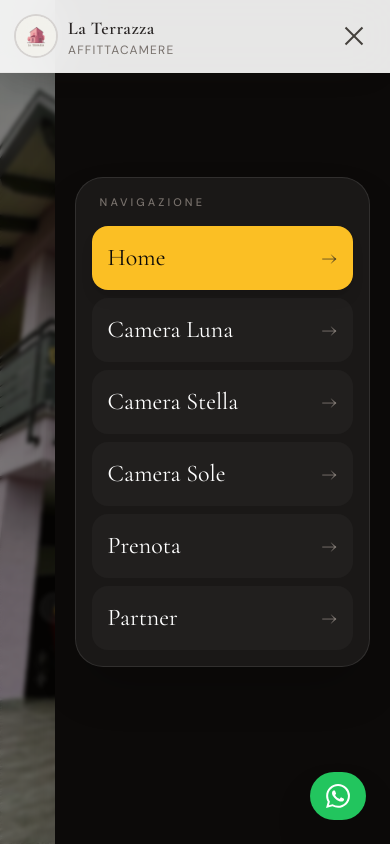
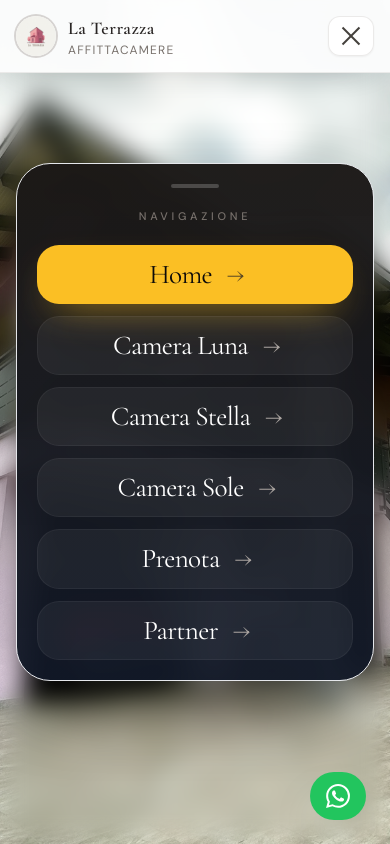
Before and after one commit to Manuell00/la-terrazza-web, a Next.js app: page / in a window 390 px wide. Both pictures are taken after a click on the button 354 px from the left and 36 px from the top of the page. Shown: the top 844 px of the page. Built offline with nearby package versions, Linux system fonts and the light colour scheme.

Commit message:
Refine premium mobile navigation and layout polish

```diff
--- a/src/app/page.tsx
+++ b/src/app/page.tsx
@@ -46,9 +46,9 @@ export default function HomePage() {
       <Hero />
 
       {/* Presentation */}
-      <section className="py-20 md:py-24 bg-stone-50">
+      <section className="bg-stone-50 py-20 md:py-24">
         <div className="container mx-auto px-4">
-          <div className="grid md:grid-cols-2 gap-12 md:gap-16 items-center max-w-6xl mx-auto">
+          <div className="mx-auto grid max-w-6xl items-center gap-12 md:grid-cols-2 md:gap-16">
             <AnimatedSection direction="left">
               <div className="relative">
                 <div className="group relative h-72 md:h-[460px] rounded-2xl overflow-hidden shadow-2xl">
@@ -67,17 +67,17 @@ export default function HomePage() {
               </div>
             </AnimatedSection>
 
-            <AnimatedSection direction="right">
-              <p className="text-amber-600 text-xs font-semibold tracking-widest uppercase mb-3">La nostra storia</p>
-              <h2 className="font-serif text-3xl md:text-5xl text-stone-800 leading-tight mb-5">
+            <AnimatedSection direction="right" className="text-center">
+              <p className="mb-3 text-center text-xs font-semibold uppercase tracking-widest text-amber-600">La nostra storia</p>
+              <h2 className="mb-5 text-center font-serif text-3xl leading-tight text-stone-800 md:text-5xl">
                 Un posto che<br />si sente speciale.
               </h2>
-              <div className="space-y-3 text-stone-600 leading-relaxed text-sm md:text-base">
+              <div className="mx-auto max-w-xl space-y-4 text-center text-sm leading-relaxed text-stone-600 md:text-base">
                 <p>La Terrazza nasce dall&apos;amore per questa terra. Una proprietà familiare trasformata in un luogo di accoglienza autentica, dove ogni dettaglio è stato curato per farti sentire a casa — anzi, meglio di casa.</p>
                 <p>Siamo a Cantarana, nel cuore dell&apos;Astigiano, tra i vigneti del Monferrato. Un posto dove la natura detta i ritmi e il cielo la sera è uno spettacolo.</p>
                 <p>Tre camere — Luna, Stella, Sole — tre caratteri diversi, una sola promessa: andartene con il sorriso.</p>
               </div>
-              <div className="mt-7 flex flex-wrap gap-3">
+              <div className="mt-8 flex justify-center">
                 <Link href="/prenota"
                   className="inline-flex items-center gap-2 rounded-full bg-stone-900 px-5 py-3 text-sm font-semibold text-white shadow-md transition-all duration-300 hover:-translate-y-0.5 hover:bg-stone-800 hover:shadow-lg md:bg-transparent md:px-5 md:py-2.5 md:text-sm md:text-stone-700 md:shadow-none md:ring-1 md:ring-stone-300 md:hover:bg-stone-100/70 md:hover:ring-stone-500">
                   Scopri le nostre camere →
--- a/src/components/Footer.tsx
+++ b/src/components/Footer.tsx
@@ -6,10 +6,10 @@ export default function Footer() {
   return (
     <footer className="bg-stone-900 text-stone-300">
       <div className="container mx-auto px-4 py-8 md:py-12">
-        <div className="grid grid-cols-1 gap-7 md:grid-cols-4 md:gap-8">
+        <div className="grid grid-cols-1 gap-6 md:grid-cols-4 md:gap-8">
           {/* Brand */}
-          <div className="md:col-span-1">
-            <div className="flex items-center gap-2.5 mb-2.5">
+          <div className="text-center md:col-span-1 md:text-left">
+            <div className="mb-2.5 flex items-center justify-center gap-2.5 md:justify-start">
               <div className="relative w-9 h-9 rounded-full overflow-hidden ring-2 ring-stone-600 flex-shrink-0">
                 <Image src="/images/logo/logo.jpg" alt="La Terrazza Logo" fill className="object-cover" />
               </div>
@@ -18,10 +18,10 @@ export default function Footer() {
                 <p className="text-[10px] text-stone-500 tracking-widest uppercase">Affittacamere</p>
               </div>
             </div>
-            <p className="max-w-xs text-xs text-stone-400 leading-relaxed mb-3">
+            <p className="mx-auto mb-3 max-w-[17rem] text-xs leading-relaxed text-stone-400 md:mx-0 md:max-w-xs">
               Tre camere tra i vigneti del Piemonte. Dove il tempo rallenta e l&apos;anima respira.
             </p>
-            <div className="flex gap-3">
+            <div className="flex justify-center gap-3 md:justify-start">
               <a href={siteConfig.links.instagram} target="_blank" rel="noopener noreferrer"
                 className="w-8 h-8 bg-stone-800 hover:bg-amber-600 rounded-full flex items-center justify-center transition-colors" aria-label="Instagram">
                 <svg className="w-3.5 h-3.5" fill="currentColor" viewBox="0 0 24 24">
@@ -38,7 +38,8 @@ export default function Footer() {
           </div>
 
           {/* Camere */}
-          <div className="grid grid-cols-2 gap-5 md:block">
+          <div className="rounded-[24px] border border-white/6 bg-white/[0.03] px-4 py-4">
+            <div className="grid grid-cols-2 gap-5 text-center md:block md:text-left">
             <div>
               <h4 className="text-white text-[11px] font-semibold tracking-widest uppercase mb-2.5">Camere</h4>
               <ul className="space-y-1.5">
@@ -69,28 +70,29 @@ export default function Footer() {
               ))}
               </ul>
             </div>
+            </div>
           </div>
 
           {/* Contatti */}
-          <div>
+          <div className="rounded-[24px] border border-white/6 bg-white/[0.03] px-4 py-4 text-center md:text-left">
             <h4 className="text-white text-[11px] font-semibold tracking-widest uppercase mb-2.5">Contatti</h4>
-            <ul className="space-y-1.5">
-              <li className="flex items-start gap-1.5">
+            <ul className="space-y-2">
+              <li className="flex items-start justify-center gap-1.5 md:justify-start">
                 <span className="text-amber-400 text-xs mt-0.5">📍</span>
                 <span className="text-xs text-stone-400">Cantarana (Asti), Piemonte</span>
               </li>
               <li>
-                <a href={`tel:${siteConfig.phone}`} className="text-xs text-stone-400 hover:text-white transition-colors flex items-center gap-1.5">
+                <a href={`tel:${siteConfig.phone}`} className="inline-flex items-center gap-1.5 text-xs text-stone-400 transition-colors hover:text-white">
                   <span className="text-amber-400">📞</span>Chiama ora
                 </a>
               </li>
               <li>
-                <a href={`mailto:${siteConfig.email}`} className="text-xs text-stone-400 hover:text-white transition-colors flex items-center gap-1.5 break-all">
+                <a href={`mailto:${siteConfig.email}`} className="inline-flex items-center gap-1.5 break-all text-xs text-stone-400 transition-colors hover:text-white">
                   <span className="text-amber-400">✉️</span>{siteConfig.email}
                 </a>
               </li>
             </ul>
-            <div className="mt-3 flex flex-wrap gap-1.5">
+            <div className="mt-3 flex flex-wrap justify-center gap-1.5 md:justify-start">
               <a href={siteConfig.links.booking} target="_blank" rel="noopener noreferrer"
                 className="text-[10px] bg-blue-700 text-white px-2 py-0.5 rounded-full hover:bg-blue-600 transition-colors">Booking</a>
               <a href="https://www.airbnb.it" target="_blank" rel="noopener noreferrer"
@@ -101,7 +103,7 @@ export default function Footer() {
           </div>
         </div>
 
-        <div className="mt-6 pt-4 border-t border-stone-800 flex flex-col sm:flex-row justify-between items-center gap-1.5">
+        <div className="mt-5 flex flex-col items-center justify-between gap-1.5 border-t border-stone-800 pt-3.5 sm:flex-row">
           <p className="text-[11px] text-center sm:text-left text-stone-600">© {new Date().getFullYear()} La Terrazza Affittacamere. Tutti i diritti riservati.</p>
           <p className="text-[11px] text-stone-700">Palazzasso, Cantarana (AT)</p>
         </div>
--- a/src/components/Header.tsx
+++ b/src/components/Header.tsx
@@ -28,6 +28,13 @@ export default function Header() {
 
   // Chiude il menu al cambio pagina
   useEffect(() => { setMenuOpen(false); }, [pathname]);
+
+  useEffect(() => {
+    document.body.style.overflow = menuOpen ? "hidden" : "";
+    return () => {
+      document.body.style.overflow = "";
+    };
+  }, [menuOpen]);
 
   const isActive = (href: string) =>
     href === "/" ? pathname === "/" : pathname.startsWith(href);
@@ -89,7 +96,7 @@ export default function Header() {
             {/* Hamburger — si trasforma in X, NON c'è un secondo bottone nel menu */}
             <button
               onClick={() => setMenuOpen(!menuOpen)}
-              className="lg:hidden rounded-md p-2 text-stone-700 transition-colors hover:bg-stone-100"
+              className="lg:hidden rounded-xl border border-stone-200/80 bg-white/85 p-2.5 text-stone-700 shadow-sm transition-all hover:bg-stone-100"
               aria-label={menuOpen ? "Chiudi menu" : "Apri menu"}
             >
               <div className="w-6 flex flex-col gap-1.5">
@@ -110,38 +117,47 @@ export default function Header() {
             animate={{ opacity: 1 }}
             exit={{ opacity: 0 }}
             transition={{ duration: 0.24 }}
-            className="fixed inset-0 z-40 bg-stone-950/55 backdrop-blur-[2px] lg:hidden"
+            className="fixed inset-0 z-40 bg-stone-950/78 backdrop-blur-md lg:hidden"
           >
             <motion.div
-              initial={{ opacity: 0, x: 36 }}
-              animate={{ opacity: 1, x: 0 }}
-              exit={{ opacity: 0, x: 36 }}
-              transition={{ duration: 0.28, ease: "easeOut" }}
-              className="ml-auto flex h-full w-[86vw] max-w-sm flex-col justify-center bg-stone-950 px-5 shadow-2xl"
+              initial={{ opacity: 0, y: 18, scale: 0.98 }}
+              animate={{ opacity: 1, y: 0, scale: 1 }}
+              exit={{ opacity: 0, y: 18, scale: 0.98 }}
+              transition={{ duration: 0.3, ease: "easeOut" }}
+              className="flex h-full items-center justify-center px-4"
             >
-              <div className="rounded-[28px] border border-white/10 bg-white/[0.06] p-4 shadow-2xl">
-                <p className="mb-4 px-2 text-[11px] font-medium uppercase tracking-[0.28em] text-stone-500">
+              <div className="w-full max-w-sm rounded-[34px] border border-white/12 bg-[linear-gradient(180deg,rgba(28,25,23,0.98),rgba(17,24,39,0.96))] p-5 shadow-[0_30px_80px_-25px_rgba(0,0,0,0.75)]">
+                <div className="mb-5 flex items-center justify-center">
+                  <span className="h-1 w-12 rounded-full bg-white/20" />
+                </div>
+                <p className="mb-5 text-center text-[11px] font-medium uppercase tracking-[0.34em] text-stone-500">
                   Navigazione
                 </p>
-                <div className="space-y-2">
+                <div className="space-y-3">
                   {navLinks.map((link, i) => (
                     <motion.div
                       key={link.href}
-                      initial={{ opacity: 0, x: 18 }}
-                      animate={{ opacity: 1, x: 0 }}
+                      initial={{ opacity: 0, y: 14 }}
+                      animate={{ opacity: 1, y: 0 }}
                       transition={{ delay: i * 0.05 }}
                     >
                       <Link
                         href={link.href}
                         onClick={() => setMenuOpen(false)}
-                        className={`flex items-center justify-between rounded-2xl px-4 py-4 font-serif text-2xl transition-all ${
+                        className={`group flex items-center justify-center gap-3 rounded-[22px] px-5 py-4 text-center font-serif text-[1.7rem] leading-none tracking-tight transition-all active:scale-[0.985] ${
                           isActive(link.href)
-                            ? "bg-amber-400 text-stone-950 shadow-lg"
-                            : "bg-white/[0.03] text-white hover:bg-white/[0.08]"
+                            ? "bg-amber-400 text-stone-950 shadow-[0_16px_40px_-18px_rgba(251,191,36,0.8)]"
+                            : "bg-white/[0.05] text-white shadow-[inset_0_0_0_1px_rgba(255,255,255,0.05)] hover:bg-white/[0.09]"
                         }`}
                       >
                         <span>{link.label}</span>
-                        <span className={isActive(link.href) ? "text-stone-800/70" : "text-stone-500"}>→</span>
+                        <motion.span
+                          animate={{ x: [0, 3, 0] }}
+                          transition={{ repeat: Infinity, duration: 1.8, ease: "easeInOut" }}
+                          className={isActive(link.href) ? "text-stone-800/75" : "text-stone-400 group-hover:text-stone-300"}
+                        >
+                          →
+                        </motion.span>
                       </Link>
                     </motion.div>
                   ))}
--- a/src/components/Hero.tsx
+++ b/src/components/Hero.tsx
@@ -38,7 +38,7 @@ export default function Hero() {
         {/* Location pill */}
         <motion.div
           initial={{ opacity: 0, y: 20 }} animate={{ opacity: 1, y: 0 }} transition={{ delay: 0.3, duration: 0.6 }}
-          className="inline-flex items-center gap-2 bg-white/15 backdrop-blur-sm border border-white/25 text-white/90 text-sm px-4 py-2 rounded-full mb-6"
+          className="mb-6 inline-flex items-center gap-2 rounded-full border border-white/25 bg-white/15 px-4 py-2 text-sm text-white/90 backdrop-blur-sm"
         >
           <span>📍</span><span>Cantarana, Asti — Piemonte</span>
         </motion.div>
@@ -46,7 +46,7 @@ export default function Hero() {
         {/* Headline — più emotivo */}
         <motion.h1
           initial={{ opacity: 0, y: 30 }} animate={{ opacity: 1, y: 0 }} transition={{ delay: 0.5, duration: 0.8 }}
-          className="font-serif text-4xl sm:text-5xl md:text-7xl text-white font-semibold leading-tight mb-5"
+          className="mb-5 font-serif text-[2.9rem] font-semibold leading-[0.92] tracking-[-0.03em] text-white drop-shadow-[0_12px_35px_rgba(0,0,0,0.3)] sm:text-5xl md:text-7xl"
         >
           Un rifugio di relax
           <br />
@@ -56,7 +56,7 @@ export default function Hero() {
         {/* Subtitle */}
         <motion.p
           initial={{ opacity: 0, y: 20 }} animate={{ opacity: 1, y: 0 }} transition={{ delay: 0.7, duration: 0.7 }}
-          className="text-stone-200 text-lg md:text-xl leading-relaxed max-w-2xl mx-auto mb-10"
+          className="mx-auto mb-10 max-w-[20rem] text-base leading-relaxed text-stone-200 sm:max-w-2xl sm:text-lg md:text-xl"
         >
           Tre camere esclusive tra i vigneti del Monferrato. Stacca la spina, respira,
           lasciati coccolare — e torna a casa diverso.
@@ -86,7 +86,7 @@ export default function Hero() {
         {/* Trust signals */}
         <motion.div
           initial={{ opacity: 0 }} animate={{ opacity: 1 }} transition={{ delay: 1.2, duration: 0.8 }}
-          className="mt-10 sm:mt-12 flex flex-wrap justify-center gap-3 sm:gap-5"
+          className="mt-10 hidden flex-wrap justify-center gap-3 sm:mt-12 sm:flex sm:gap-5"
         >
           {[
             { icon: "★", text: `${siteConfig.rating}/5 rating` },
@@ -104,7 +104,7 @@ export default function Hero() {
       {/* Scroll indicator */}
       <motion.div
         initial={{ opacity: 0 }} animate={{ opacity: 1 }} transition={{ delay: 1.5 }}
-        className="absolute bottom-8 left-1/2 -translate-x-1/2 z-10 flex flex-col items-center gap-2"
+        className="absolute bottom-8 left-1/2 z-10 hidden -translate-x-1/2 flex-col items-center gap-2 sm:flex"
       >
         <span className="text-white/50 text-xs tracking-widest uppercase">Scopri</span>
         <motion.div animate={{ y: [0, 8, 0] }} transition={{ repeat: Infinity, duration: 1.5 }}
--- a/src/components/MobileReviewsCarousel.tsx
+++ b/src/components/MobileReviewsCarousel.tsx
@@ -23,30 +23,6 @@ export default function MobileReviewsCarousel() {
 
   return (
     <div className="md:hidden">
-      <div className="mb-4 flex items-center justify-between gap-3 px-1">
-        <p className="text-xs font-medium uppercase tracking-[0.24em] text-stone-400">
-          Scorri le recensioni
-        </p>
-        <div className="flex items-center gap-2">
-          <button
-            type="button"
-            onClick={() => scrollByCard("left")}
-            className="flex h-9 w-9 items-center justify-center rounded-full border border-stone-200 bg-white text-stone-600 shadow-sm transition-colors hover:bg-stone-50"
-            aria-label="Recensione precedente"
-          >
-            ←
-          </button>
-          <button
-            type="button"
-            onClick={() => scrollByCard("right")}
-            className="flex h-9 w-9 items-center justify-center rounded-full border border-stone-200 bg-white text-stone-600 shadow-sm transition-colors hover:bg-stone-50"
-            aria-label="Recensione successiva"
-          >
-            →
-          </button>
-        </div>
-      </div>
-
       <div
         ref={containerRef}
         className="flex gap-4 overflow-x-auto pb-4 snap-x snap-mandatory scrollbar-none"
@@ -61,6 +37,30 @@ export default function MobileReviewsCarousel() {
           </div>
         ))}
       </div>
+
+      <div className="mt-2 flex flex-col items-center gap-3">
+        <p className="text-[11px] font-medium uppercase tracking-[0.28em] text-stone-400">
+          Scorri le recensioni
+        </p>
+        <div className="flex items-center gap-2">
+          <button
+            type="button"
+            onClick={() => scrollByCard("left")}
+            className="flex h-8 w-8 items-center justify-center rounded-full border border-stone-200/80 bg-white text-sm text-stone-500 shadow-sm transition-all hover:bg-stone-50 hover:text-stone-700"
+            aria-label="Recensione precedente"
+          >
+            ←
+          </button>
+          <button
+            type="button"
+            onClick={() => scrollByCard("right")}
+            className="flex h-8 w-8 items-center justify-center rounded-full border border-stone-200/80 bg-white text-sm text-stone-500 shadow-sm transition-all hover:bg-stone-50 hover:text-stone-700"
+            aria-label="Recensione successiva"
+          >
+            →
+          </button>
+        </div>
+      </div>
     </div>
   );
 }
```
